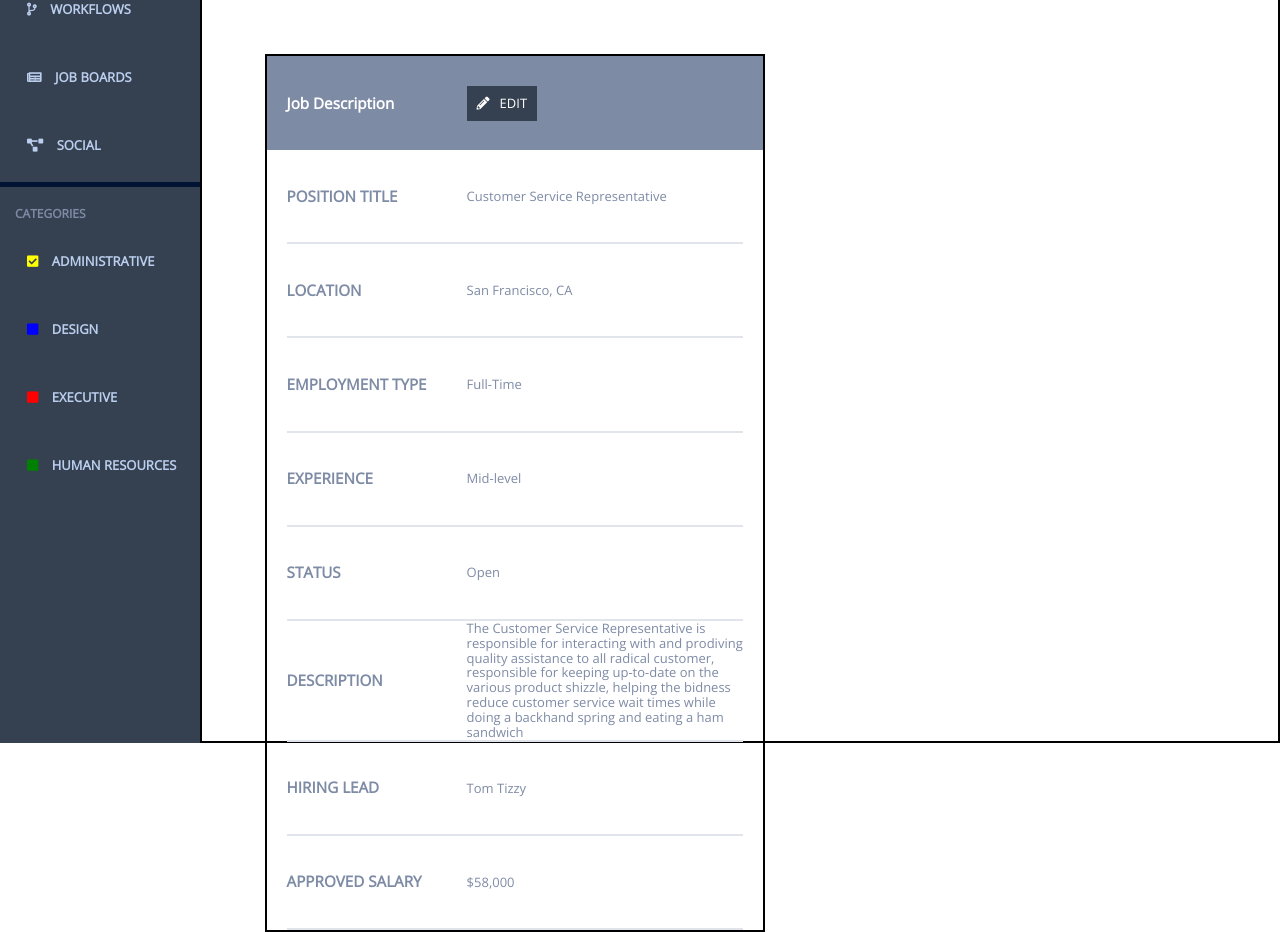
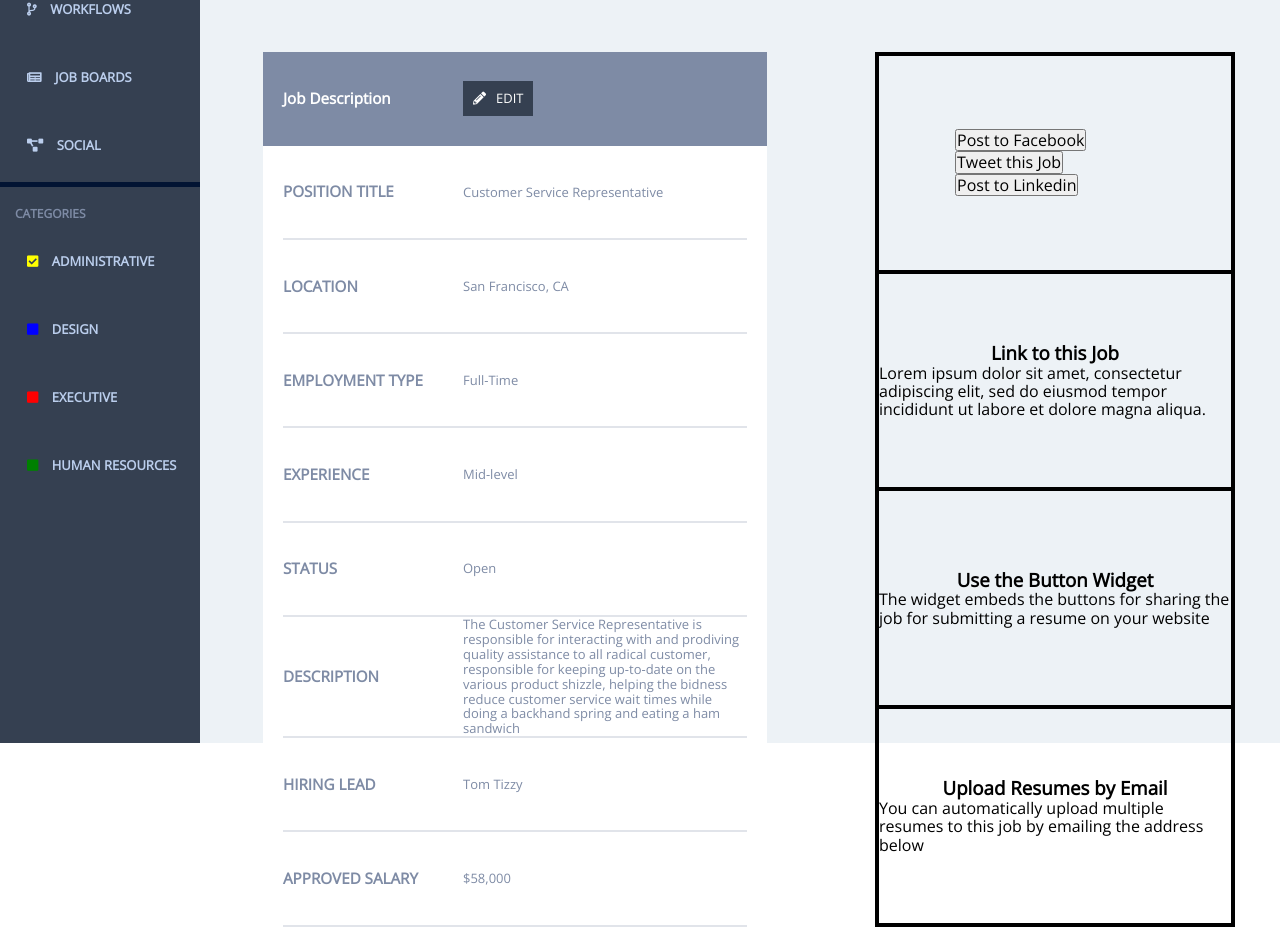
Before and after one commit to pvinthemix/pv-comp-challenge-3, a plain HTML site: page index.html in a window 1280 px wide. Shown: the part 815-1747 px from the top of the page. Drawn offline with nearby package versions, Linux system fonts and the light colour scheme.

Commit message:
finished resumesection and now working on social media

```diff
--- a/index.html
+++ b/index.html
@@ -128,6 +128,39 @@
               <h3 class="resume-title-headers">APPROVED SALARY</h3>
                 <p class="resume-title-details">$58,000</p>
         </div>
+
+        <div class="social-media-section-container">
+          <div class="social-media-box">
+            <div class="social-media-buttons">
+              <div class="facebook-button">
+                <button>Post to Facebook</button>
+                </div>
+                <div class="twitter-button">
+                <button>Tweet this Job</button>
+                </div>
+                <div class="linkedin-button">
+                <button>Post to Linkedin</button>
+                </div>
+              </div>
+          </div>
+          <div class="link-to-this-job-container social-media-box">
+            <h3>Link to this Job</h3>
+            <p>Lorem ipsum dolor sit amet, consectetur adipiscing elit, sed do eiusmod tempor incididunt ut labore et dolore magna
+            aliqua.</p>
+
+          </div>
+          <div class="use-the-button-widget-container social-media-box">
+            <h3>Use the Button Widget</h3>
+            <p>The widget embeds the buttons for sharing the job for submitting a resume on your website</p>
+
+          </div>
+          <div class="upload-resumes-by-email-container social-media-box">
+            <h3>Upload Resumes by Email</h3>
+              <p>You can automatically upload multiple resumes to this job by emailing the address below</p>
+          </div>
+
+
+        </div>
       </section>
 
     </section>
--- a/styles.css
+++ b/styles.css
@@ -271,9 +271,9 @@ main {
   grid-template-columns: 1fr 450px;
   width: 100%;
   height: 100vh;
-  border: solid black 2px;
   align-items: center;
   justify-items: center;
+  background-color: #EdF2F6;
 }
 
 .resume-container {
@@ -282,11 +282,10 @@ main {
   grid-template-rows: repeat(9, 1fr);
   width: 80%;
   height: 80%;
-  border: solid black 2px;
   align-self: center;
-  border-bottom: solid black 2px;
   font-size: 13px;
   color: #7E8BA5;
+  background-color: white;
 
 }
 
@@ -309,6 +308,11 @@ main {
   border: none;
 }
 
+.resume-edit-button:hover {
+  cursor: pointer;
+  filter: brightness(120%);
+}
+
 .top-title h3 {
   margin-left: 20px;
 }
@@ -327,3 +331,41 @@ main {
   border-bottom: solid #e1e4ea 2px;
   margin-right: 20px;
 }
+
+/* social media container section */
+
+
+.social-media-section-container {
+  width: 80%;
+  height: 80%;
+  border: solid black 2px;
+  display: grid;
+  grid-template-rows: repeat(4, 1fr);
+}
+
+.social-media-box {
+  display: flex;
+  align-items: center;
+  justify-content: center;
+  border: solid black 2px;
+  flex-direction: column;
+
+}
+
+.social-media-buttons {
+  display: flex;
+  flex-direction: column;
+  width: 200px;
+}
+
+.link-to-this-job-container {
+
+}
+
+.use-the-button-widget {
+
+}
+
+.social-media-buttons {
+
+}
```
